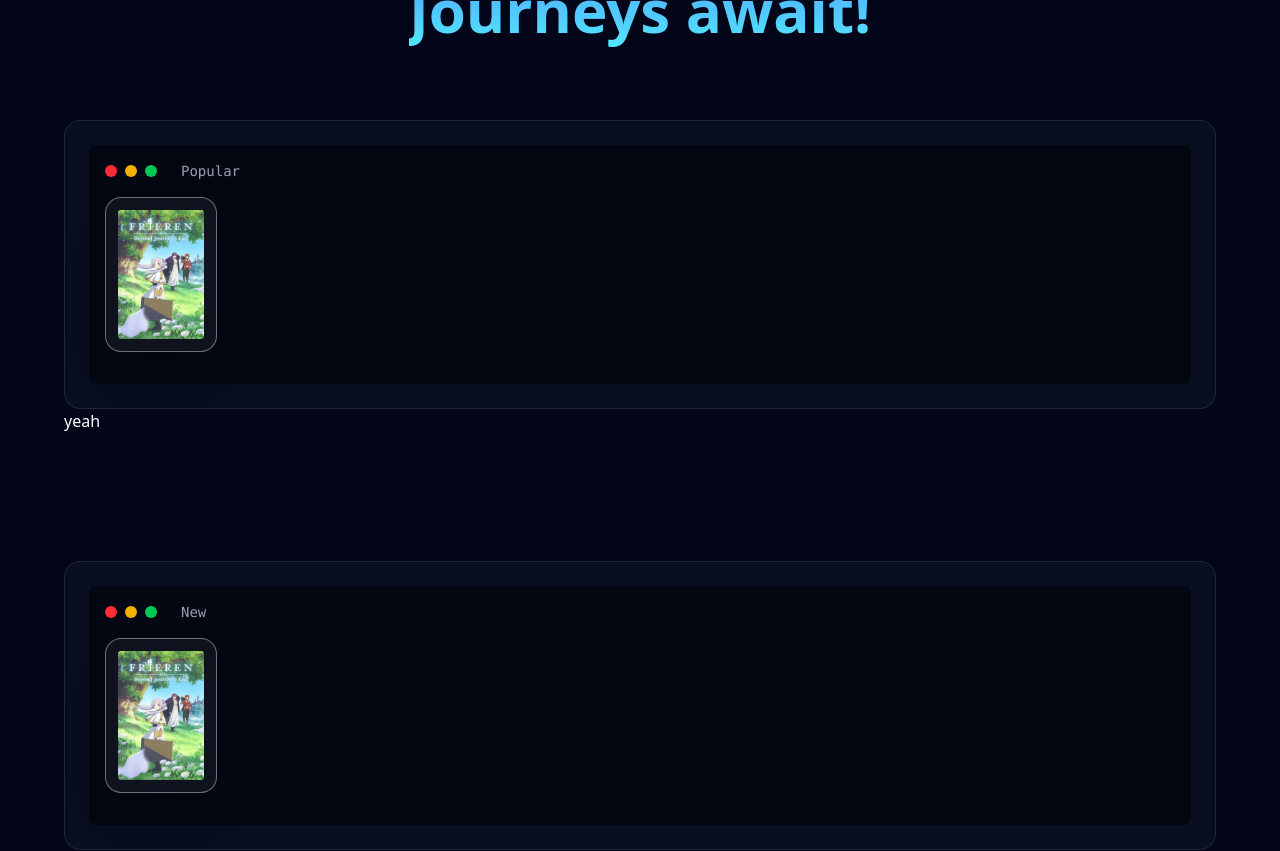
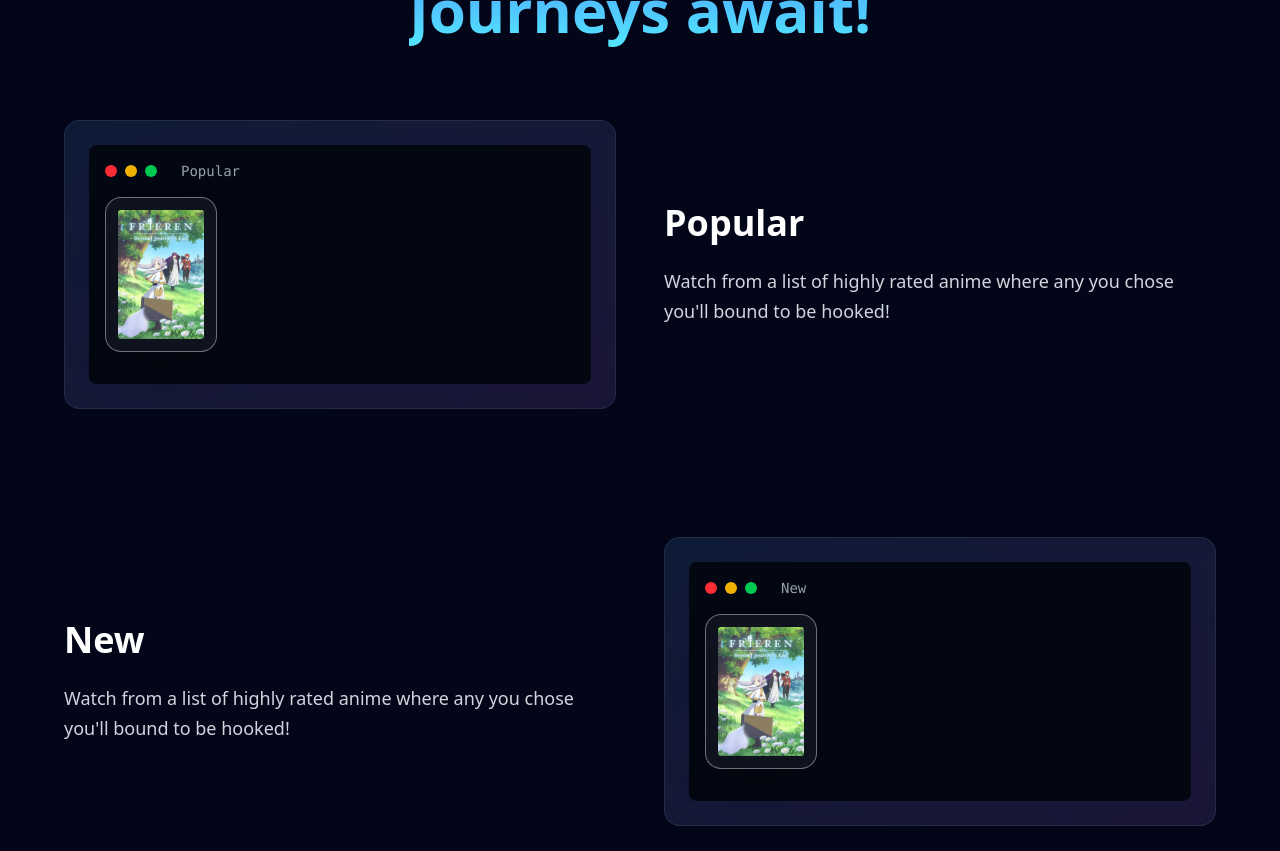
Before and after one commit to Matthew-Coded/Gensei-Anime, a React app: page / in a window 1280 px wide. Shown: the part 960-1811 px from the top of the page. Built offline with nearby package versions, Linux system fonts and the light colour scheme; the HTML template or start-up script is replaced by a standard one.

Commit message:
features done

```diff
--- a/src/components/Features.jsx
+++ b/src/components/Features.jsx
@@ -49,11 +49,12 @@ const Features = () => {
           {features.map((feature, key) => (
             <div
               key={key}
-              className={`flex flex-col lg:flex-grow items-center gap-8 sm:gap-12 ${feature.imagePosition === "right" ? "lg:flex-row-reverse" : ""}`}
+              className={`flex flex-col lg:flex-row items-center gap-8 sm:gap-12 ${feature.imagePosition === "right" ? "lg:flex-row-reverse" : ""}`}
             >
               {/* Image Section */}
               <div className="flex-1 w-full">
                 <div className="relative group">
+                  <div className="absolute inset-0 bg-gradient-to-br from-blue-500/20 to-purple-500/20 rounded-xl sm:rounded-2xl transition-all duration-500" />
                   <div className="relative bg-gray-900/50 backdrop-blur-sm border border-gray-700/50 rounded-xl sm:rounded-2xl p-4 sm:p-6 overflow-hidden group-hover:border-1 group-hover:border-blue-600/50 transition-all duration-300">
                     {/* Ide Interface */}
                     <div className="bg-gray-950 rounded-lg p-3 sm:p-4 font-mono text-xs sm:text-sm">
@@ -80,9 +81,17 @@ const Features = () => {
                       </div>
                     </div>
                   </div>
-
-                  {/* text section */}
-                  <div>yeah</div>
+                </div>
+              </div>
+              {/* text section */}
+              <div className="flex-1 w-full">
+                <div className="max-w-lg mx-auto lg:mx-0 text-center lg:text-left">
+                  <h3 className="text-4xl sm:text-3xl lg:text-4xl font-bold mb-4 sm:mb-6 text-white">
+                    {feature.title}
+                  </h3>
+                  <p className="text-gray-300 text-base text-xl sm:text-lg leading-relaxed">
+                    {feature.description}
+                  </p>
                 </div>
               </div>
             </div>
--- a/src/index.css
+++ b/src/index.css
@@ -21,6 +21,10 @@
 
     .duration-300 {
         animation-duration: 300ms;
+    }
+
+    .duration-500 {
+        animation-duration: 500ms;
     }
 
     .duration-700 {
```
